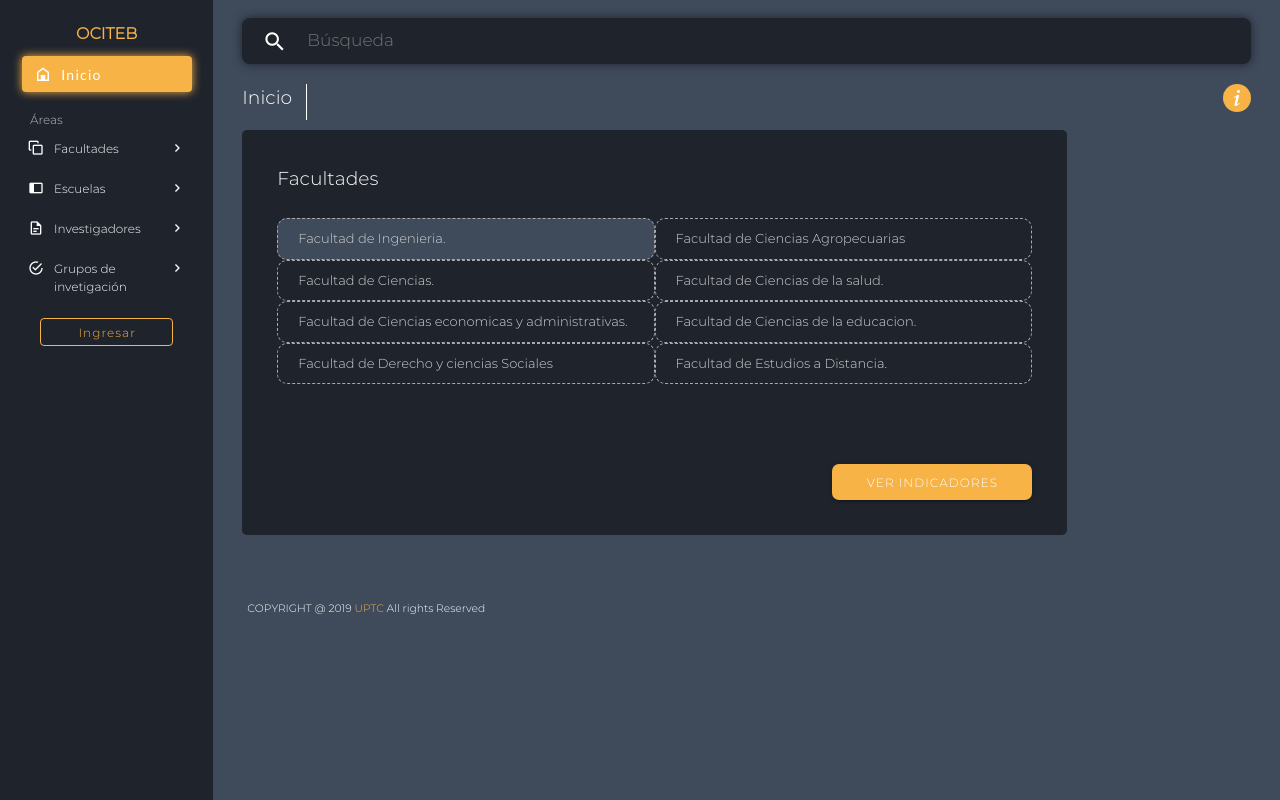
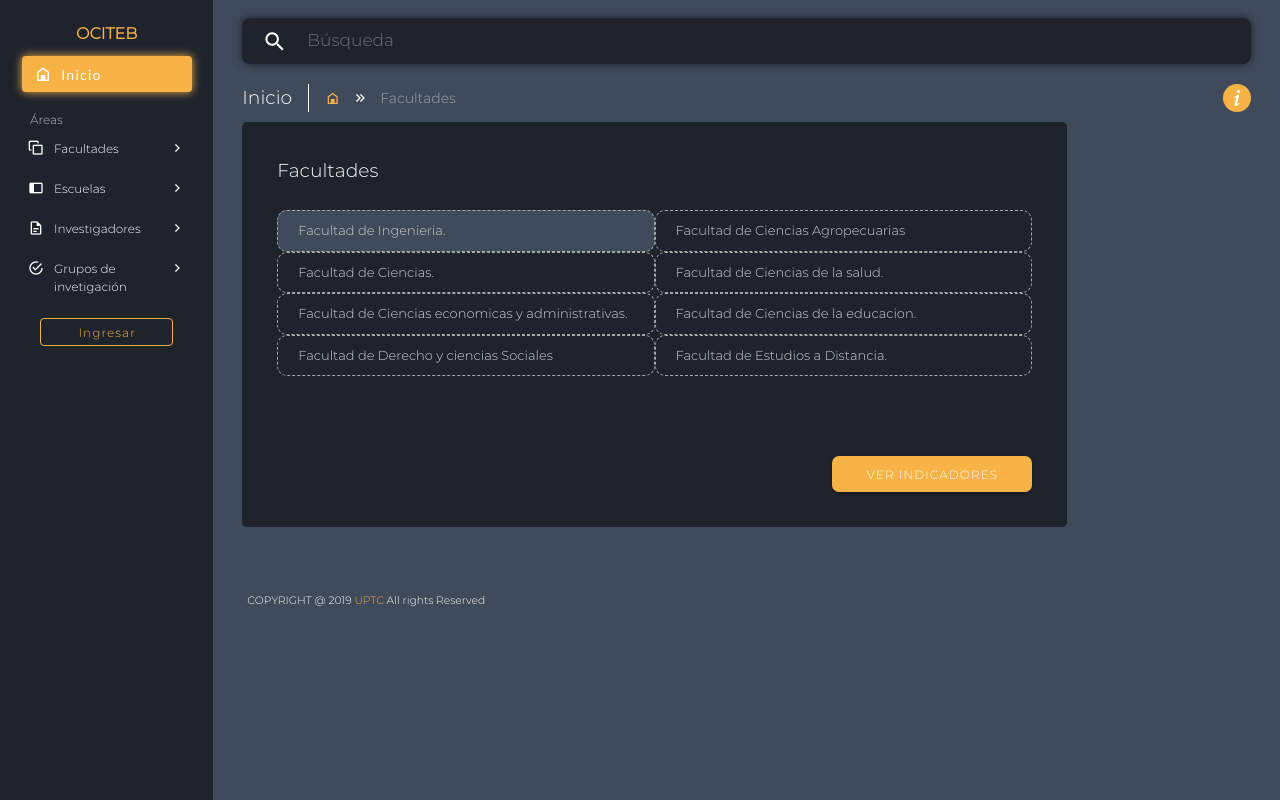
Before and after one commit to CamHM/OCITEB-App, a Vue app: page /#/faculties in a window 1280 px wide. Built offline with nearby package versions, Linux system fonts and the light colour scheme.

Commit message:
Reestructura de breadcrumb

```diff
--- a/src/components/faculty/Faculties.vue
+++ b/src/components/faculty/Faculties.vue
@@ -6,7 +6,7 @@
         <v-col cols="10" class="colB">
             <v-container class="dark-back">
                 <v-row>
-                    <Header />
+                    <Header :items-breadc="itemsBreadc"/>
                 </v-row>
                 <v-row>
                     <div class="facultiesContainer">
@@ -53,7 +53,19 @@
                     'Facultad de Derecho y ciencias Sociales',
                     'Facultad de Estudios a Distancia.'
                 ],
-                currentFaculty: 0
+                currentFaculty: 0,
+                itemsBreadc: [
+                    {
+                        text: '',
+                        disabled: false,
+                        href: '/'
+                    },
+                    {
+                        text: 'Facultades',
+                        disabled: true,
+                        href: '',
+                    }
+                ]
             }
         },
         methods: {
--- a/src/components/faculty/Faculty.vue
+++ b/src/components/faculty/Faculty.vue
@@ -6,9 +6,8 @@
         <v-col cols="10">
             <v-container class="dark-back">
                 <v-row>
-                    <Header />
+                    <Header :items-breadc="itemsBreadc"/>
                 </v-row>
-                <p style="color: white; font-size: 13px">{{faculties[$route.params.faculty]}}</p>
                 <v-row class="firstRow">
                     <div class="select">
                         <v-select :items="indicators" label="Indicadores" style="width: 200px" solo dense> </v-select>
@@ -123,6 +122,23 @@
                     'Facultad de Derecho y ciencias Sociales',
                     'Facultad de Estudios a Distancia'
                 ],
+                itemsBreadc: [
+                    {
+                        text: '',
+                        disabled: false,
+                        href: '/'
+                    },
+                    {
+                        text: 'Facultades',
+                        disabled: false,
+                        href: 'faculties',
+                    },
+                    {
+                        text: `${this.$route.params.faculty}`,
+                        disabled: true,
+                        href: '',
+                    }
+                ],
             }
         }
     }
--- a/src/components/general/Header.vue
+++ b/src/components/general/Header.vue
@@ -7,22 +7,17 @@
             </label>
         </div>
         <v-row no-gutters class="infoHeader">
-            <div>
-                <v-row>
-                    <v-col cols="3">
-                        <h3 class="foreground-init font-weight-thin">Inicio</h3>
-                    </v-col>
-                    <v-col cols="2">
-                        <v-divider class="mx-4 white" vertical/>
-                    </v-col>
-                    <v-col cols="7">
-                        <v-breadcrumbs :items="itemsBreadc">
-                            <template v-slot:divider>
-                                <v-icon color="primary">mdi-chevron-double-right</v-icon>
-                            </template>
-                        </v-breadcrumbs>
-                    </v-col>
-                </v-row>
+            <div class="navigationInfo">
+                <h3 class="foreground-init font-weight-thin">Inicio</h3>
+                <div v-if="itemsBreadc" class="navigationInfo">
+                    <v-divider class="mx-4 white" vertical/>
+                    <v-icon style="color: #f7b345;font-size: 15px" @click="goHome">mdi-home-variant-outline</v-icon>
+                    <v-breadcrumbs :items="itemsBreadc" class="breadcrumb" dark>
+                        <template v-slot:divider>
+                            <v-icon color="white">mdi-chevron-double-right</v-icon>
+                        </template>
+                    </v-breadcrumbs>
+                </div>
             </div>
             <v-btn class="button-info" icon small color="white" @click="showDialog">
                 <v-icon>mdi-information-variant</v-icon>
@@ -54,6 +49,9 @@
             },
             closeDialog() {
                 this.showInfo = false;
+            },
+            goHome() {
+                this.$router.push('/');
             }
         }
     }
@@ -100,4 +98,11 @@
         color: gray;
         pointer-events: none;
     }
+    .navigationInfo {
+        display: flex;
+    }
+    .breadcrumb {
+        padding: 0;
+        color: white;
+    }
 </style>
--- a/src/components/home/Home.vue
+++ b/src/components/home/Home.vue
@@ -6,7 +6,7 @@
         <v-col cols="10">
             <v-container class="dark-back">
                 <v-row>
-                    <Header v-bind:itemsBreadc="itemsBreadc"/>
+                    <Header />
                 </v-row>
                 <v-row>
                     <v-col cols="6">
@@ -110,18 +110,6 @@
                         card_height: 200,
                         path: '/faculties',
                     }
-                ],
-                itemsBreadc: [
-                    {
-                        text: 'Inicio',
-                        disabled: false,
-                        href: '/'
-                    },
-                    {
-                        text: 'Inicio',
-                        disabled: true,
-                        href: '',
-                    }
                 ]
             }
         }
```
